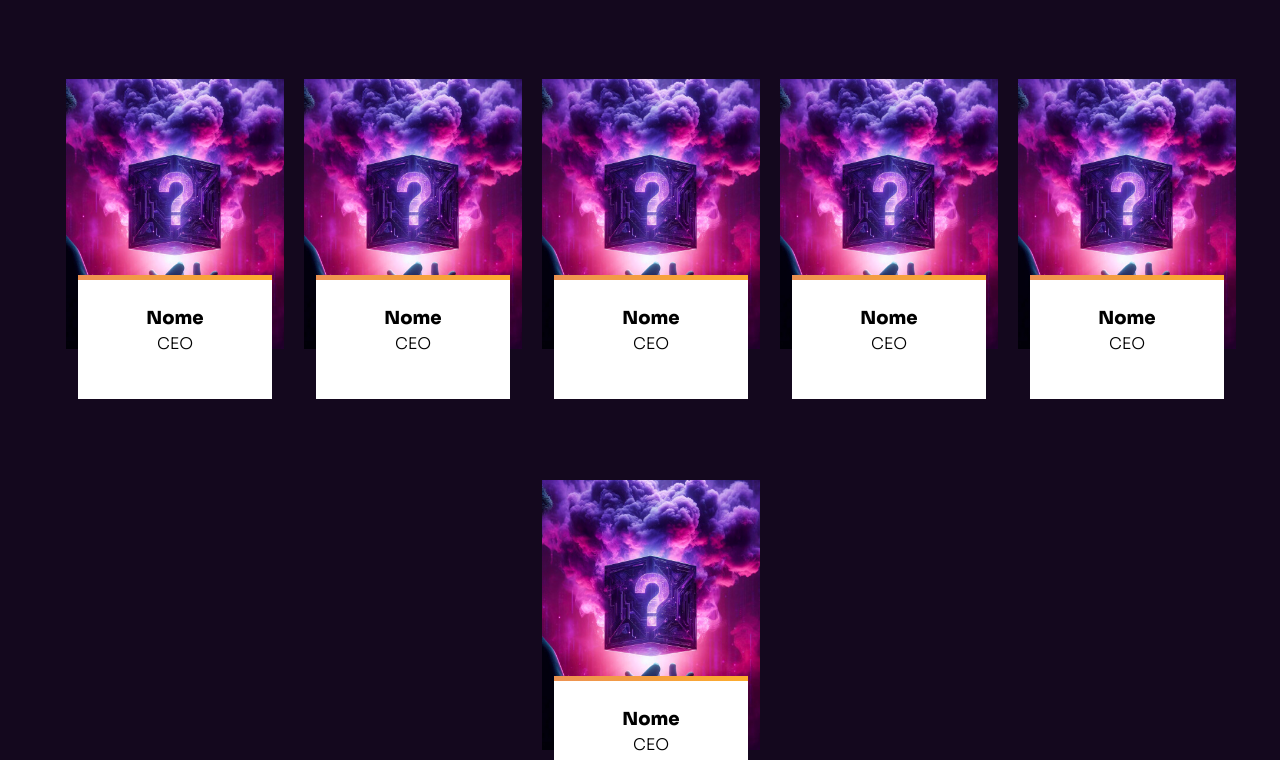
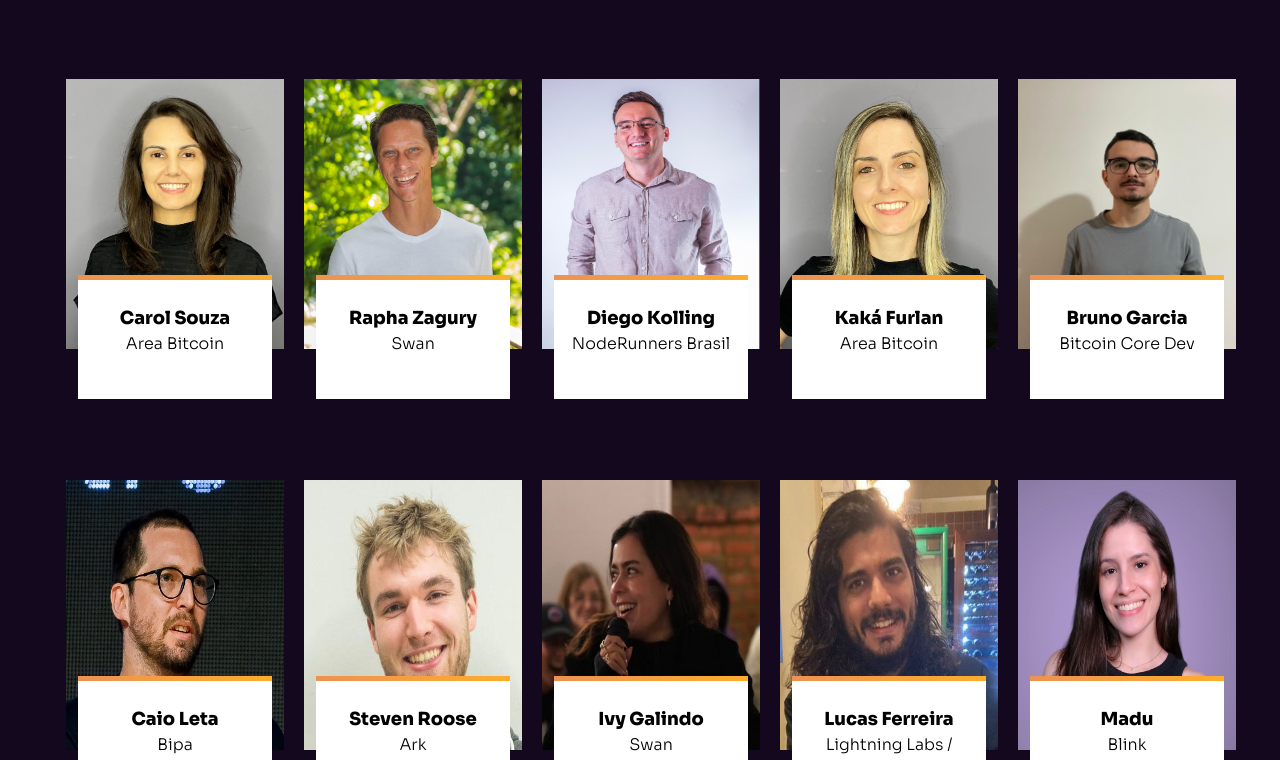
Before and after one commit to satsconf/satsconf-website, a Next.js app: page /palestrantes in a window 1280 px wide. Shown: the part 1216-1976 px from the top of the page. Built offline with nearby package versions, Linux system fonts and the light colour scheme.

Commit message:
✨ Content of the speaker modal.

```diff
--- a/src/components/(landingpage)/ui/modal/modalDestaque/profilecard/index.jsx
+++ b/src/components/(landingpage)/ui/modal/modalDestaque/profilecard/index.jsx
@@ -12,108 +12,357 @@
       image: "./alex-gladstein.jpeg",
       skills: "Human Rights Foundation",
       socialMedia: {
-        twitter: "https://twitter.com/participant1",
-        linkedin: "https://www.linkedin.com/in/participant1",
+        twitter: "https://twitter.com/gladstein",
+        linkedin: "",
+        nostr: "https://nostr.com/npub1csuq0wzew7r6nynh97vjfamxrcqk70hgk8a3hvqz9ftzuu0sshtsm5xfjj",
+        instagram: "",
+        youtube: "",
+        github: "",
 
 
       },
     },
     {
       id: 2,
-      name: "Nome ",
-      description: "Descrição do Participante 1...",
-      image: "./palestrantes-sats-conf-destaque-dia.jpg",
-      skills: "CEO",
+      name: "Margot Paez",
+      description:  (
+        <>
+          Margot Paez é bolsista do Bitcoin Policy Institute e candidata a doutorado no departamento de engenharia civil do Georgia Institute of Technology. Ela tem mestrado em Física pela GT e estuda tópicos relacionados às mudanças climáticas, incluindo o impacto energético e ambiental da mineração de Bitcoin. Apoie o trabalho da Margot combatendo FUD sobre mineração: {" "}
+          <a href="https://geyser.fund/project/miningfudbuster" target="_blank" rel="noopener noreferrer">
+            Saiba mais
+          </a>
+        </>
+      ),
+      image: "./margot-paez.jpg",
+      skills: "Bitcoin Policy Institute",
       socialMedia: {
-        twitter: "https://twitter.com/participant1",
-        linkedin: "https://www.linkedin.com/in/participant1",
+        twitter: "https://twitter.com/jyn_urso",
+        linkedin: "",
+        nostr: "https://nostr.com/npub12lzwey2hjc2ce0stwa3ldhg04h93wj263lvdhrf87qfzz9jsggeqwuntw2",
+        instagram: "",
+        youtube: "",
+        github: "",
 
       },
     },
     {
       id: 3,
-      name: "Nome ",
-      description: "Descrição do Participante 1...",
-      image: "./satsconf-convidado-destaque-ano.jpg",
-      skills: "CEO",
+      name: "Giacomo Zucco",
+      description: "Giacomo é consultor/professor do protocolo Bitcoin e do protocolo Lightning Network. Ele passa seu tempo apoiando projetos que considera relevantes para o futuro do Bitcoin, seja como educador, consultor, empreendedor, maximalista ou troll. Anteriormente, ele esteve envolvido na GreenAddress, AssoBIT, BlockchainLab, Bitcoin Magazine. Atualmente ele está promovendo Bitcoin através da Rede Plano B, BTCTimes, Relai, BCademy, Notarify.",
+      image: "./giacomo-zucco.webp",
+      skills: "Plan B Network",
       socialMedia: {
-        twitter: "https://twitter.com/participant1",
-        linkedin: "https://www.linkedin.com/in/participant1",
+        twitter: "https://twitter.com/giacomozucco",
+        linkedin: "",
+        nostr: "https://nostr.com/npub1au23c73cpaq2whtazjf6cdrmvam6nkd4lg928nwmgl78374kn29sq9t53j",
+        instagram: "",
+        youtube: "",
+        github: "",
 
       },
     },
     {
       id: 4,
-      name: "Nome ",
-      description: "Descrição do Participante 1...",
-      image: "./satsconf-convidado-destaque-ano.jpg",
-      skills: "CEO",
+      name: "Carol Souza",
+      description: "Co-founder, creator e educadora na Area Bitcoin, a maior escola de Bitcoin do mundo. Suas aulas e método tem como objetivo o desenvolvimento da soberania financeira e intelectual.",
+      image: "./selfie-carol.jpg",
+      skills: "Area Bitcoin",
       socialMedia: {
-        twitter: "https://twitter.com/participant1",
-        linkedin: "https://www.linkedin.com/in/participant1",
+        twitter: " https://twitter.com/carol_bitcoin",
+        linkedin: "",
+        nostr: "",
+        instagram: "https://www.instagram.com/area.bitcoin/",
+        youtube: "https://www.youtube.com/@AreaBitcoin",
+        github: "",
 
       },
     },
     {
       id: 5,
-      name: "Nome ",
-      description: "Descrição do Participante 1...",
-      image: "./satsconf-convidado-destaque-ano.jpg",
-      skills: "CEO",
+      name: "Rapha Zagury",
+      description: "Atualmente, Raphael atua como CIO e Head of Research na Swan. Antes de ingressar na Swan, ele fundou e atuou como CFO para Open Co, onde liderou com sucesso a empresa através de várias rodadas de financiamento. Antes da Open Co, Raphael fundou a One Partners, uma boutique de fusões e aquisições e firma de gestão de patrimônio no Brasil. Originalmente do Rio de Janeiro, Brasil, Raphael obteve seu MBA na Yale School of Management e seu diploma de Economia no Instituto Brasileiro de Mercado de Capitais (IBMEC).      ",
+      image: "./rapha.avif",
+      skills: "Swan",
       socialMedia: {
-        twitter: "https://twitter.com/participant1",
-        linkedin: "https://www.linkedin.com/in/participant1",
+        twitter: "https://twitter.com/alphaazeta",
+        linkedin: "https://www.linkedin.com/in/rzagury",
+        nostr: "http://nostr.com/npub1m3xsmhkcmv20wgaywfeelmvxeww4d67d8sct5cvlffzfa3lkxpus7vdwhx",
+        instagram: "",
+        youtube: "",
+        github: "",
 
       },
     },
     {
       id: 6,
-      name: "Nome ",
-      description: "Descrição do Participante 1...",
-      image: "./satsconf-convidado-destaque-ano.jpg",
-      skills: "CEO",
+      name: "Diego Kolling",
+      description: "Apaixonado por tecnologia e finanças, Diego é um prolífico educador de Bitcoin e Lightning. Além de ter um canal educacional no Youtube, gere a comunidade NodeRunners Brasil, voltada a educação de operadores de nodes da Lightning Network.",
+      image: "./diego-Kolling.png",
+      skills: "NodeRunners Brasil",
       socialMedia: {
-        twitter: "https://twitter.com/participant1",
-        linkedin: "https://www.linkedin.com/in/participant1",
+        twitter: "https://twitter.com/diegokolling",
+        linkedin: "",
+        nostr: "http://nostr.com/npub1z24p8ghllrl4jxyw8juggm3cfrpn8vvfxxsjzjj4tuaz0qfkeqkstnk760",
+        instagram: "",
+        youtube: "",
+        github: "",
 
       },
     },
     {
       id: 7,
-      name: "Nome ",
-      description: "Descrição do Participante 1...",
-      image: "./satsconf-convidado-destaque-ano.jpg",
-      skills: "CEO",
+      name: "Kaká Furlan",
+      description: "Co-founder, creator e educadora na Area Bitcoin, a maior escola de Bitcoin do mundo. Suas aulas e método tem como objetivo o desenvolvimento da soberania financeira e intelectual.    ",
+      image: "./selfie-kaka.jpg",
+      skills: "Area Bitcoin",
       socialMedia: {
-        twitter: "https://twitter.com/participant1",
-        linkedin: "https://www.linkedin.com/in/participant1",
+        twitter: "https://twitter.com/kakafurlan",
+        linkedin: "",
+        nostr: "",
+        instagram: "https://www.instagram.com/area.bitcoin/",
+        youtube: "https://www.youtube.com/@AreaBitcoin ",
+        github: "",
 
       },
     },
     {
       id: 8,
-      name: "Nome ",
-      description: "Descrição do Participante 1...",
-      image: "./satsconf-convidado-destaque-ano.jpg",
-      skills: "CEO",
+      name: "Bruno Garcia",
+      description: "Um dos 50 desenvolvedores com mais contribuições do Bitcoin Core, Bruno é também diretor educacional da Vinteum, um centro de pesquisa e desenvolvimento de Bitcoin sem fins lucrativos dedicado a apoiar os desenvolvedores de Bitcoin no Brasil.",
+      image: "./bruno-garcia.jpeg",
+      skills: "Bitcoin Core Dev",
       socialMedia: {
-        twitter: "https://twitter.com/participant1",
-        linkedin: "https://www.linkedin.com/in/participant1",
+        twitter: "https://twitter.com/brrrunog ",
+        linkedin: "",
+        nostr: "https://www.nostr.com/npub12a6hhhcn3lvhehzm7wgx44jjh4cvu2djj0txezentawumdk5ky8qquclwp ",
+        instagram: "",
+        youtube: "",
+        github: "https://github.com/brunoerg ",
 
       },
     },
     {
       id: 9,
-      name: "Nome ",
-      description: "Descrição do Participante 1...",
-      image: "./satsconf-convidado-destaque-ano.jpg",
-      skills: "CEO",
+      name: "Caio Leta ",
+      description: "PhD em geologia econômica e isotópica; bitcoin minimalista; fundador do projeto Explica Bitcoin; autor do livro O Mundo Mágico do Bitcoin; Head de Pesquisa e Conteúdo na Bipa.      ",
+      image: "./caio-leta.jpg",
+      skills: "Bipa",
       socialMedia: {
-        twitter: "https://twitter.com/participant1",
-        linkedin: "https://www.linkedin.com/in/participant1",
+        twitter: "https://twitter.com/caioleta_",
+        linkedin: "",
+        nostr: "http://nostr.com/npub169jj88ry88e7f6cmcngcz8mu67ak6q6u2pgtcae6wa4ju00z8gts8hac60",
+        instagram: "http://instagram.com/caioleta_",
+        youtube: "https://www.youtube.com/c/ExplicaBitcoin",
+        github: "",
 
       },
     },
+    {
+      id: 10,
+      name: "Steven Roose",
+      description: "Importante contribuidor open-source para o ecossistema Rust-bitcoin, Ark, e para a rede Liquid.      ",
+      image: "./steven-roose.jpeg",
+      skills: "Ark",
+      socialMedia: {
+        twitter: "https://twitter.com/stevenroose3",
+        linkedin: "",
+        nostr: "",
+        instagram: "",
+        youtube: "",
+        github: "https://github.com/stevenroose",
+
+      },
+    },
+    {
+      id: 11,
+      name: "Ivy Galindo",
+      description: "Growth Acquisition Lead na Swan. Com seus mais de seis anos de experiência em empresas como Warner Bros, Swile, GetNinjas, Huobi e ZEBEDEE, ela almeja acelerar a adoção do Bitcoin em todo o mundo. Além de rodar um dos poucos nodes de Bitcoin e Lightning no sul do Brasil.",
+      image: "./ivy-galindo.jpg",
+      skills: "Swan",
+      socialMedia: {
+        twitter: "https://twitter.com/ivygalindo_",
+        link:"https://vida.page/ivygalindo",
+        linkedin: "",
+        nostr: "",
+        instagram: "",
+        youtube: "",
+        github: "",
+
+      },
+    },
+    {
+      id: 12,
+      name: "Lucas Ferreira",
+      description: "Idealizador da Satsconf, Lightning Evangelist na Lightning Labs, responsável pelo desenvolvimento da principal implementação da Lightning Network. É também co-fundador e diretor executivo da Vinteum, um centro de pesquisa e desenvolvimento dedicado a formar desenvolvedores de Bitcoin.",
+      image: "./lucas-ferreira.jpg",
+      skills: "Lightning Labs / Vinteum",
+      socialMedia: {
+        twitter: "https://twitter.com/lucasdcf",
+        link:"",
+        linkedin: "",
+        nostr: "http://nostr.com/npub1pumdyz7qfu0suamv4nrl0vcg574dtl5mwazva6nyjxhpwc4ccxxqca3ane",
+        instagram: "",
+        youtube: "",
+        github: "",
+
+      },
+    },
+
+    {
+      id: 13,
+      name: "Madu",
+      description: "Educadora, Madu é redatora e entusiasta de Bitcoin, que busca compartilhar todo o aprendizado para outras pessoas, nos mais variados formatos digitais. Já trabalhou com empresas especializadas no setor como: Area Bitcoin, Livecoins, Mercado Bitcoin, Arthur Mining e TC Investimentos.      ",
+      image: "./madulobato.jpg",
+      skills: "Blink",
+      socialMedia: {
+        twitter: "https://twitter.com/eduardalobatoo",
+        link:"",
+        linkedin: "",
+        nostr: "http://nostr.com/npub1p9auvqfn3dtrjnwkhxdvvk6xn3tt8aa2uv4dh2af42nv9z8nh0msrjvmhp",
+        instagram: "https://www.instagram.com/eduardalobato/",
+        youtube: "",
+        github: "",
+
+      },
+    },
+
+    {
+      id: 14,
+      name: "Em breve!",
+      description: "",
+      image: "./satsconf-convidado-destaque-ano.jpg",
+      skills: "...",
+      socialMedia: {
+        twitter: "",
+        link:"",
+        linkedin: "",
+        nostr: "",
+        instagram: "",
+        youtube: "",
+        github: "",
+
+      },
+    },
+    {
+      id: 15,
+      name: "Em breve!",
+      description: "",
+      image: "./satsconf-convidado-destaque-ano.jpg",
+      skills: "...",
+      socialMedia: {
+        twitter: "",
+        link:"",
+        linkedin: "",
+        nostr: "",
+        instagram: "",
+        youtube: "",
+        github: "",
+
+      },
+    },
+    {
+      id: 16,
+      name: "Em breve!",
+      description: "",
+      image: "./satsconf-convidado-destaque-ano.jpg",
+      skills: "...",
+      socialMedia: {
+        twitter: "",
+        link:"",
+        linkedin: "",
+        nostr: "",
+        instagram: "",
+        youtube: "",
+        github: "",
+
+      },
+    },
+    {
+      id: 17,
+      name: "Em breve!",
+      description: "",
+      image: "./satsconf-convidado-destaque-ano.jpg",
+      skills: "...",
+      socialMedia: {
+        twitter: "",
+        link:"",
+        linkedin: "",
+        nostr: "",
+        instagram: "",
+        youtube: "",
+        github: "",
+
+      },
+    },
+    {
+      id: 17,
+      name: "Em breve!",
+      description: "",
+      image: "./satsconf-convidado-destaque-ano.jpg",
+      skills: "...",
+      socialMedia: {
+        twitter: "",
+        link:"",
+        linkedin: "",
+        nostr: "",
+        instagram: "",
+        youtube: "",
+        github: "",
+
+      },
+    },
+    {
+      id: 18,
+      name: "Em breve!",
+      description: "",
+      image: "./satsconf-convidado-destaque-ano.jpg",
+      skills: "...",
+      socialMedia: {
+        twitter: "",
+        link:"",
+        linkedin: "",
+        nostr: "",
+        instagram: "",
+        youtube: "",
+        github: "",
+
+      },
+    },
+    {
+      id: 19,
+      name: "Em breve!",
+      description: "",
+      image: "./satsconf-convidado-destaque-ano.jpg",
+      skills: "...",
+      socialMedia: {
+        twitter: "",
+        link:"",
+        linkedin: "",
+        nostr: "",
+        instagram: "",
+        youtube: "",
+        github: "",
+
+      },
+    },
+    {
+      id: 20,
+      name: "Em breve!",
+      description: "",
+      image: "./satsconf-convidado-destaque-ano.jpg",
+      skills: "...",
+      socialMedia: {
+        twitter: "",
+        link:"",
+        linkedin: "",
+        nostr: "",
+        instagram: "",
+        youtube: "",
+        github: "",
+
+      },
+    },
+
 
 
 
@@ -131,8 +380,13 @@
             skills={profile.skills}
             description={profile.description}
             image={profile.image}
-            twitter={profile.twitter}
-            linkedin={profile.linkedin}
+            twitter={profile.socialMedia.twitter}
+            link={profile.socialMedia.link}
+            linkedin={profile.socialMedia.linkedin}
+            nostr={profile.socialMedia.nostr}
+            instagram={profile.socialMedia.instagram}
+             youtube={profile.socialMedia.youtube}
+            github={profile.socialMedia.github}
             className={index < 3 ? "palestrante-destaque " : "palestrante-global"}
           />
         );
```
